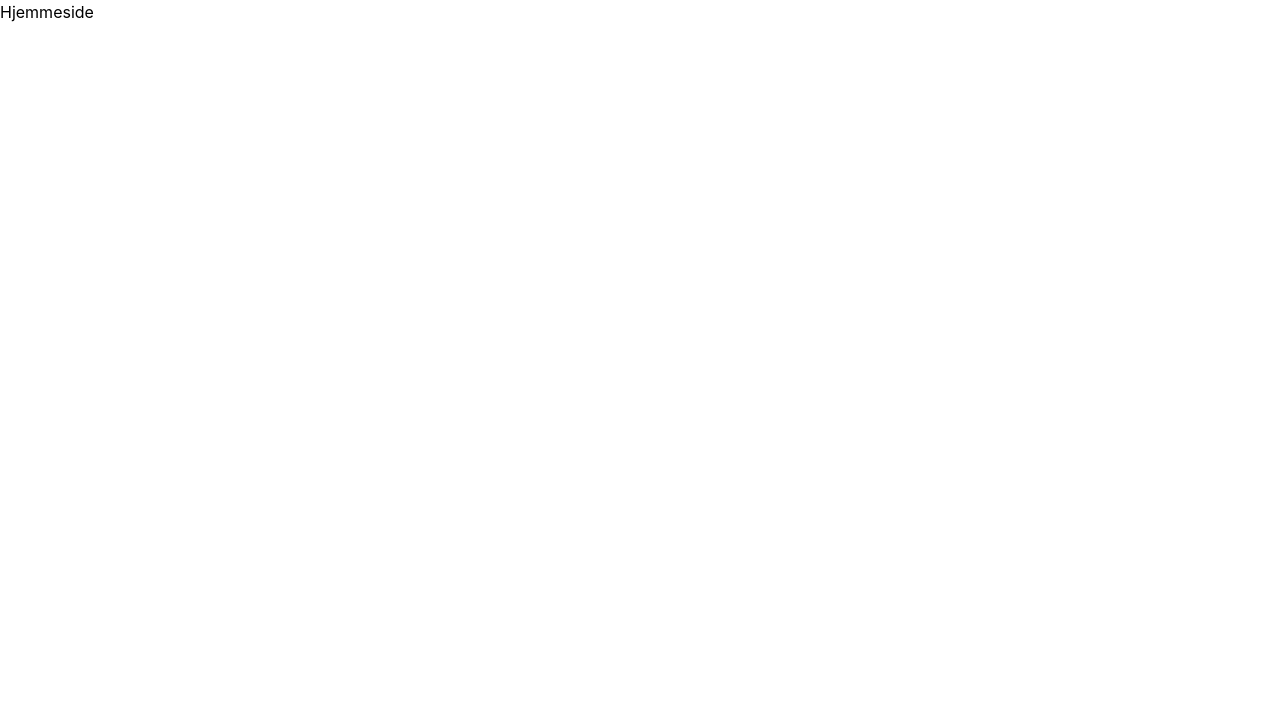
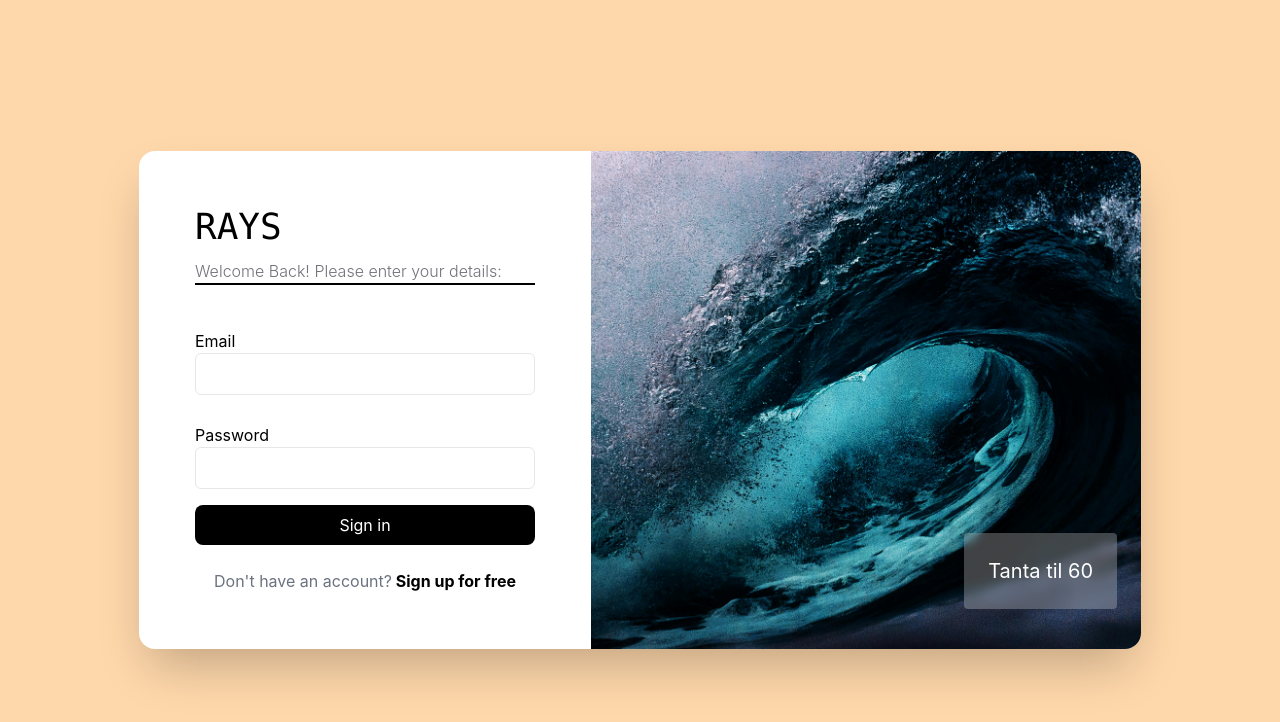
Before and after one commit to younes2808/ITPE3200, a React (Create React App) app in the folder clientapp/: page / in a window 1280 px wide. Shown: the top 722 px of the page. Built offline with nearby package versions, Linux system fonts and the light colour scheme.

Commit message:
Laget et login-form

```diff
--- a/clientapp/src/App.jsx
+++ b/clientapp/src/App.jsx
@@ -1,6 +1,7 @@
 import './App.css'; // Import the CSS file that includes Tailwind directives
 import { BrowserRouter as Router, Route, Routes } from 'react-router-dom';
 import HomePage from './Pages/HomePage';
+import './Styles/Rays.css'
 
 function App() {
   return (
--- a/clientapp/src/Pages/HomePage.jsx
+++ b/clientapp/src/Pages/HomePage.jsx
@@ -1,9 +1,66 @@
-import React from 'react'
-
+import React from "react";
+import { LoginImg } from "./../Utils/utils.js"
 const HomePage = () => {
   return (
-    <h1>Hjemmeside</h1>
-  )
-}
+    <body className="Login-Bakgrunn">
+    <div className="Landing-page-box">
+      <div
+        className="relative flex flex-col m-6 space-y-8
+      bg-white shadow-2xl rounded-2xl md:flex-row md:space-y-0
+      "
+      >
+        <div className="flex flex-col justify-center p-8 md:p-14">
+          <span className="mb-3 text-4xl font-mono">RAYS</span>
+          <span className="font-light text-zinc-500 mb-8 border-b-black border-b-2">
+            Welcome Back! Please enter your details:
+          </span>
 
-export default HomePage
+          <div className="py-3">
+            <span className="mb-2 text-md">Email</span>
+            <input
+              type="text"
+              className="w-full p-2 border border-gray-200 rounded-md
+            placeholder:font-light placeholder:text-gray-500"
+              name="email"
+              id="email"
+            ></input>
+          </div>
+          <div className="py-4">
+            <span className="mb-2 text-md">Password</span>
+            <input
+              type="text"
+              className="w-full p-2 border border-gray-200 rounded-md
+            placeholder:font-light placeholder:text-gray-500"
+              name="password"
+              id="password"
+            ></input>
+          </div>
+          <button className="w-full bg-black text-white p-2
+          rounded-lg mb-6 hover:bg-white hover:text-black hover:border
+          hover:border-gray-400">
+          Sign in
+          </button>
+          <div className="text-center text-gray-500">
+            Don't have an account?
+            <span className="font-bold text-black"> Sign up for free</span>
+          </div>
+        </div>
+        <div className="relative">
+          <img src={ LoginImg } alt="Login-page bilde"
+          className="w-[550px] h-full hidden rounded-r-2xl md:block object-cover"/>
+          {/*Tekst over bilde*/}
+          <div className="absolute hidden bottom-10 right-6
+          p-6 bg-white bg-opacity-25 backdrop-blur-sm rounded
+          drop-shadow-lg md:block">
+            <span className="text-white text-xl">
+              Tanta til 60
+            </span>
+          </div>
+        </div>
+      </div>
+    </div>
+    </body>
+  );
+};
+
+export default HomePage;
--- /dev/null
+++ b/clientapp/src/Styles/Rays.css
@@ -0,0 +1,9 @@
+@tailwind base;
+@tailwind components;
+@tailwind utilities;
+.Login-Bakgrunn{
+ @apply bg-orange-200;
+}
+.Landing-page-box{
+@apply flex items-center justify-center min-h-screen
+}
--- /dev/null
+++ b/clientapp/src/Utils/utils.js
@@ -0,0 +1,2 @@
+import login from "./../Assets/images/Login.jpg";
+export const LoginImg = login;
```
Also changed, not shown: clientapp/src/Assets/images/Login.jpg (added).
